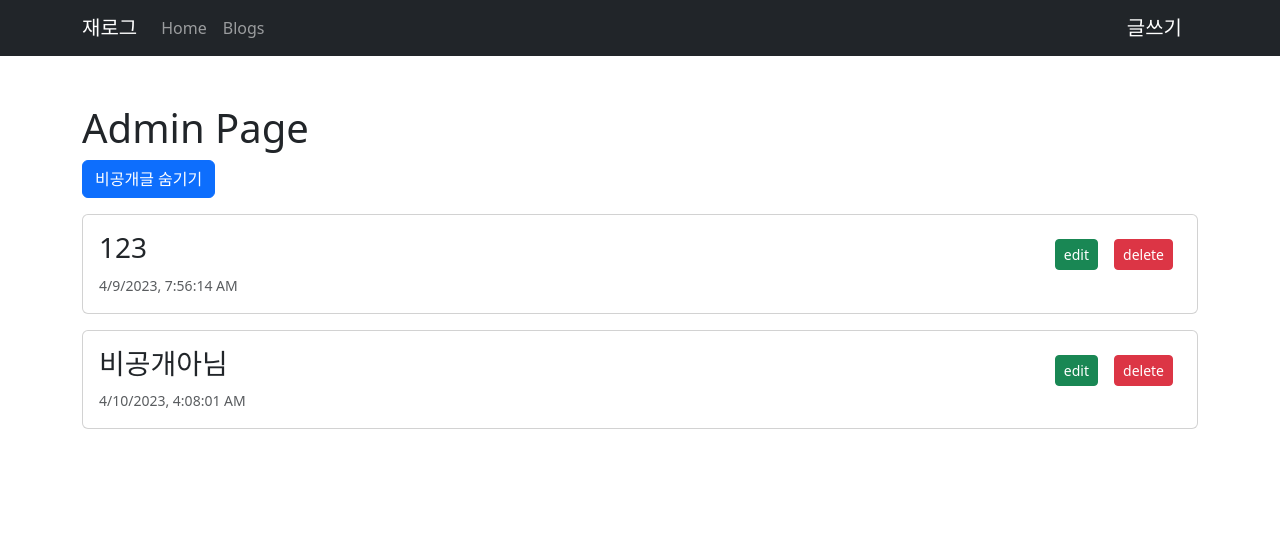
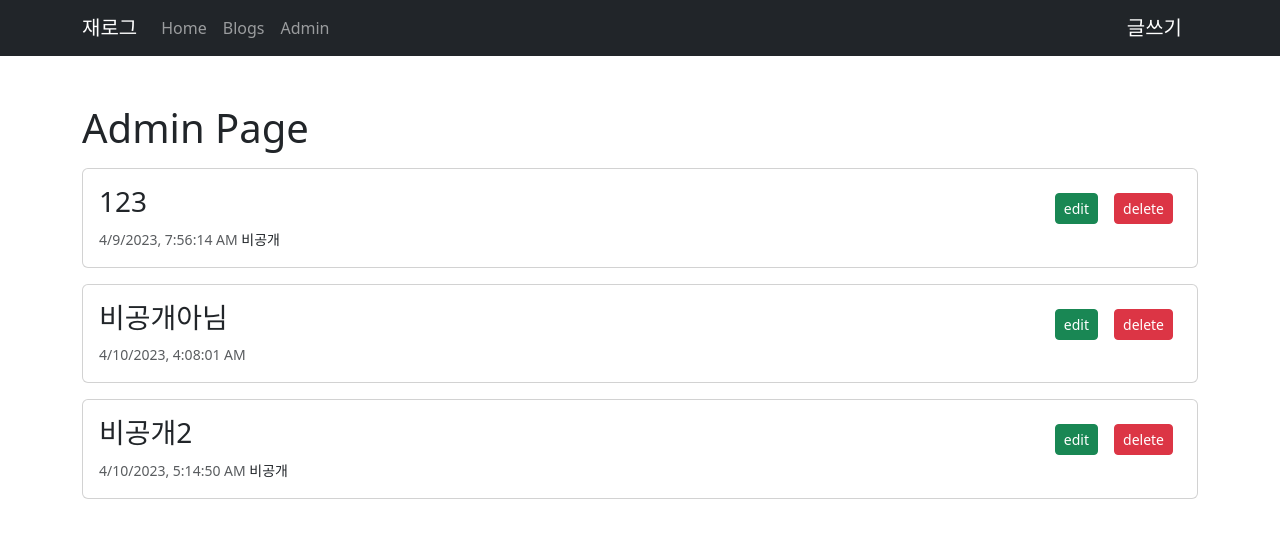
Before and after one commit to bjy6439/toyProject2, a React (Create React App) app: page /admin in a window 1280 px wide. Shown: the top 538 px of the page. Built offline with nearby package versions, Linux system fonts and the light colour scheme; data requests are answered from the project's data file.

Commit message:
Add: 비공개일 경우 리스트에 비공개 표시

```diff
--- a/db.json
+++ b/db.json
@@ -13,6 +13,13 @@
       "createdAt": 1681099681841,
       "publish": false,
       "id": 9
+    },
+    {
+      "title": "비공개2",
+      "body": "비공개입니다.",
+      "createdAt": 1681103690122,
+      "publish": true,
+      "id": 10
     }
   ]
 }
--- a/src/Components/BlogList.tsx
+++ b/src/Components/BlogList.tsx
@@ -44,9 +44,11 @@ const BlogList = ({ admin }: { admin?: boolean }) => {
       return (
         <>
           <div>
-            <button className="btn btn-primary" onClick={renderPublish}>
-              비공개글 숨기기
-            </button>
+            {!admin && (
+              <button className="btn btn-primary" onClick={renderPublish}>
+                {isPublish ? "비공개글 보이기" : "비공개글 숨기기"}
+              </button>
+            )}
             {postList.map((post) => {
               if (isPublish === true && post.publish === true) {
                 return null;
@@ -57,6 +59,7 @@ const BlogList = ({ admin }: { admin?: boolean }) => {
                   id={post.id}
                   title={post.title}
                   createdAt={post.createdAt}
+                  publish={post.publish}
                 >
                   {admin && (
                     <>
--- a/src/Components/Card.tsx
+++ b/src/Components/Card.tsx
@@ -6,11 +6,13 @@ const Card = ({
   id,
   children,
   createdAt,
+  publish,
 }: {
   title?: string;
   id?: number;
   children?: React.ReactNode;
   createdAt: number;
+  publish?: boolean;
 }) => {
   const getTime = (timestamp: number) => {
     return new Date(timestamp).toLocaleString();
@@ -29,6 +31,7 @@ const Card = ({
           <div>
             <h3>{title}</h3>
             <small className="text-muted">{getTime(createdAt)}</small>
+            {publish && <small> 비공개</small>}
           </div>
 
           <div>{children && <div>{children}</div>}</div>
--- a/src/Components/Nav.tsx
+++ b/src/Components/Nav.tsx
@@ -20,6 +20,11 @@ const Nav = () => {
                 Blogs
               </Link>
             </li>
+            <li className="nav-item">
+              <Link className="nav-link" to="/admin">
+                Admin
+              </Link>
+            </li>
           </ul>
         </div>
         <Link className="navbar-brand" to="/blogs/create">
```
